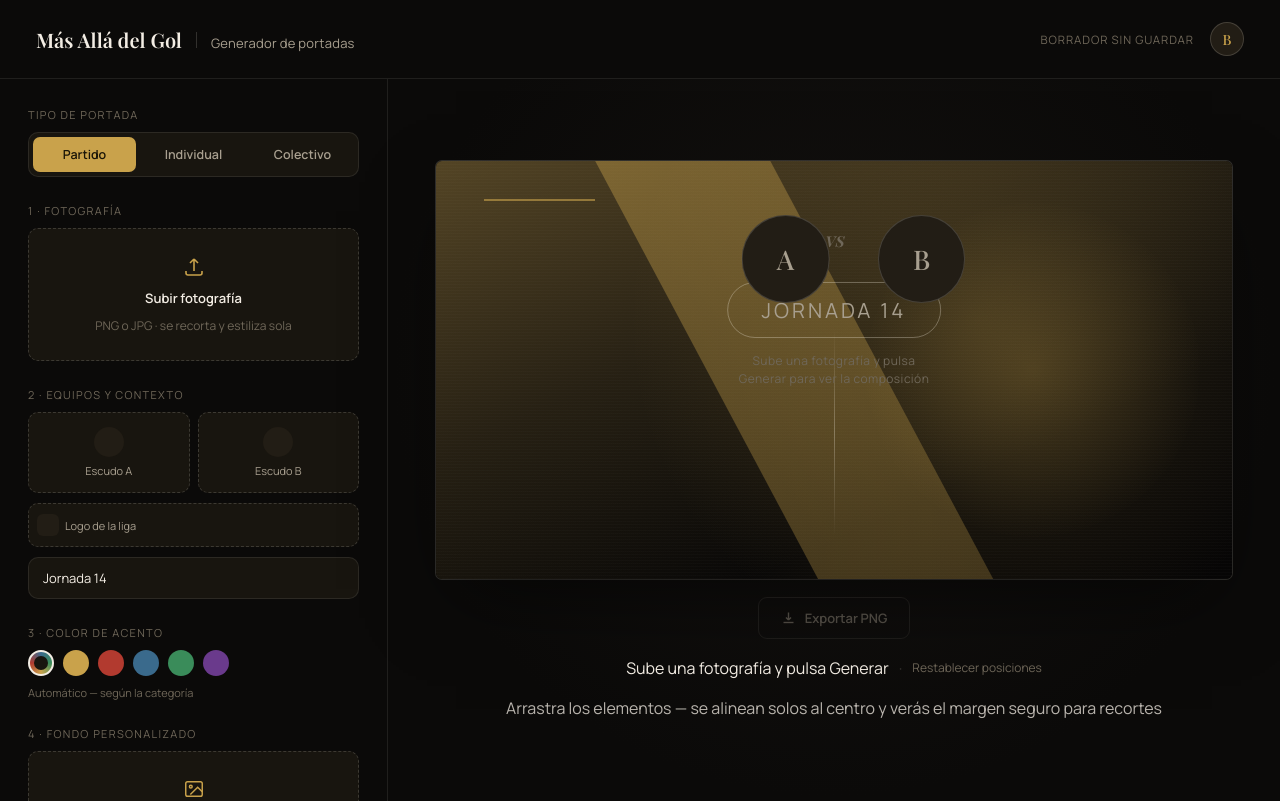
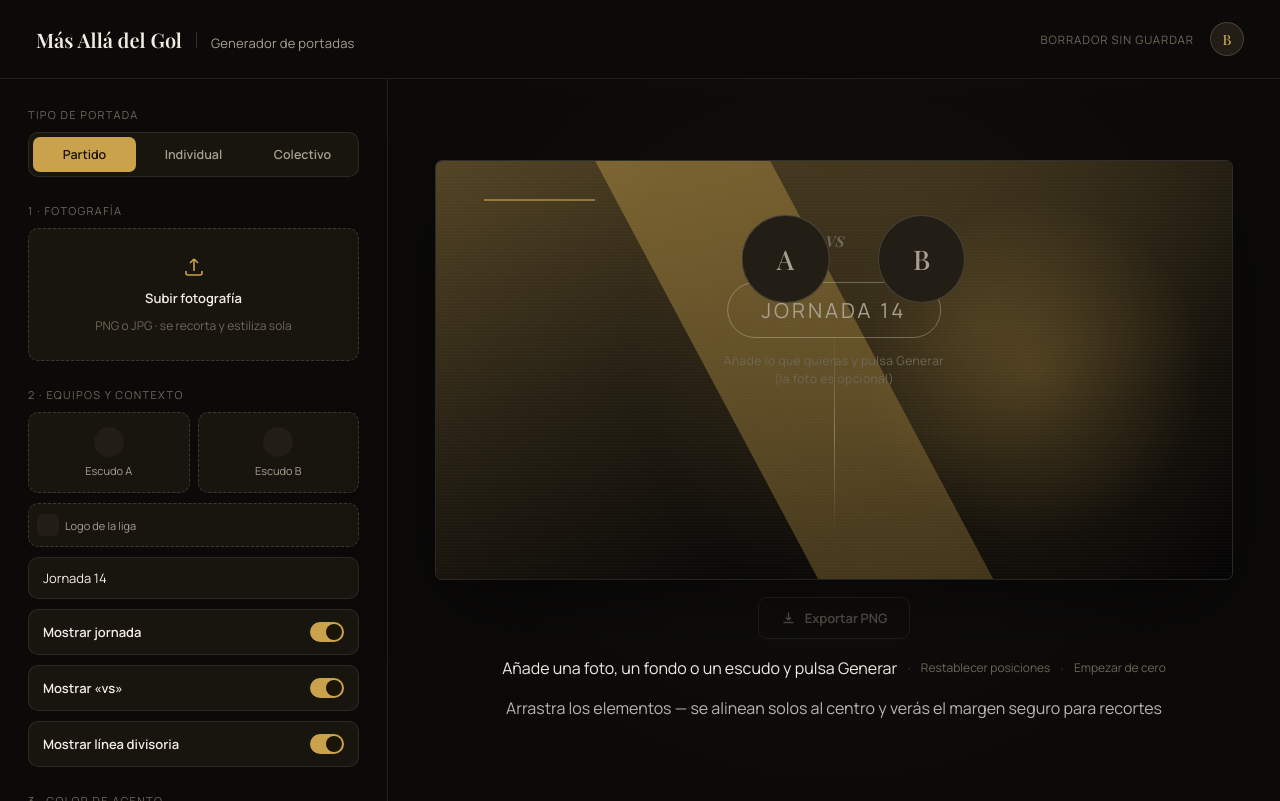
Before and after one commit to bleteanalisis/bleteanalisis-generador-portadas, a Next.js app: page / in a window 1280 px wide. Built offline with nearby package versions, Linux system fonts and the light colour scheme.

Commit message:
Add files via upload

```diff
--- a/app/page.js
+++ b/app/page.js
@@ -42,6 +42,11 @@ export default function Home() {
   const [leagueScale, setLeagueScale] = useState(1);
   const [teamCrestScale, setTeamCrestScale] = useState(1);
   const [autoAccent, setAutoAccent] = useState(null);
+  const [showJornada, setShowJornada] = useState(true);
+  const [showVs, setShowVs] = useState(true);
+  const [showVsLine, setShowVsLine] = useState(true);
+  const [photoScale, setPhotoScale] = useState(1);
+  const [photoOffsetY, setPhotoOffsetY] = useState(0);
   const [watermarkUrl, setWatermarkUrl] = useState(null);
   const [watermarkScale, setWatermarkScale] = useState(1);
   const [watermarkOpacity, setWatermarkOpacity] = useState(55);
@@ -259,6 +264,11 @@ export default function Home() {
     setLeagueScale(1);
     setTeamCrestScale(1);
     setAutoAccent(null);
+    setPhotoScale(1);
+    setPhotoOffsetY(0);
+    setShowJornada(true);
+    setShowVs(true);
+    setShowVsLine(true);
   }
 
   function handleFileChosen(file) {
@@ -280,9 +290,11 @@ export default function Home() {
   }
 
   const hasPhoto = category === "colectivo" ? colectivoPhotos.length > 0 : !!photoUrl;
+  const hasContent =
+    hasPhoto || !!bgUrl || !!crestAUrl || !!crestBUrl || !!leagueUrl || !!teamCrestUrl;
 
   function handleGenerate() {
-    if (!hasPhoto || generating) return;
+    if (!hasContent || generating) return;
     setGenerating(true);
     setGenerated(false);
     setTimeout(() => {
@@ -368,10 +380,54 @@ export default function Home() {
     setPositions({});
   }
 
+  function resetAll() {
+    if (objectUrlRef.current) URL.revokeObjectURL(objectUrlRef.current);
+    objectUrlRef.current = null;
+    colectivoUrlsRef.current.forEach((u) => URL.revokeObjectURL(u));
+    colectivoUrlsRef.current = [];
+    clearImage(crestAUrlRef, setCrestAUrl);
+    clearImage(crestBUrlRef, setCrestBUrl);
+    clearImage(leagueUrlRef, setLeagueUrl);
+    clearImage(teamCrestUrlRef, setTeamCrestUrl);
+    clearImage(bgUrlRef, setBgUrl);
+    clearImage(watermarkUrlRef, setWatermarkUrl);
+
+    setPhotoUrl(null);
+    setPhotoName("");
+    setColectivoPhotos([]);
+    setGenerated(false);
+    setGenerating(false);
+    setPositions({});
+    setCustomColor(null);
+    setAutoAccent(null);
+    setJornadaText("Jornada 14");
+    setShowJornada(true);
+    setShowVs(true);
+    setShowVsLine(true);
+    setPhotoScale(1);
+    setPhotoOffsetY(0);
+    setCrestScale(1);
+    setLeagueScale(1);
+    setTeamCrestScale(1);
+    setBgBlur(8);
+    setWatermark(false);
+    setWatermarkScale(1);
+    setWatermarkOpacity(55);
+    setFormat("newsletter");
+  }
+
   function styleFor(key) {
     const p = positions[key];
     if (!p) return {};
     return { left: p.left + "%", top: p.top + "%", right: "auto", bottom: "auto", transform: "translate(-50%,-50%)" };
+  }
+
+  function photoFrameStyle() {
+    return {
+      width: 46 * photoScale + "%",
+      height: 74 * photoScale + "%",
+      bottom: photoOffsetY + "%",
+    };
   }
 
   function colectivoFrameStyle(index, count) {
@@ -395,12 +451,18 @@ export default function Home() {
   }
 
   const fmt = RATIOS[format];
-  const generateLabel = generating ? "Generando…" : !hasPhoto ? "Sube una foto primero" : generated ? "Volver a generar" : "Generar portada";
+  const generateLabel = generating
+    ? "Generando…"
+    : !hasContent
+    ? "Añade una foto, un fondo o un escudo"
+    : generated
+    ? "Volver a generar"
+    : "Generar portada";
   const stageCaptionText = generating
     ? "Componiendo con el tratamiento editorial…"
     : generated
     ? "Vista previa — así se compondría tu portada"
-    : "Sube una fotografía y pulsa Generar";
+    : "Añade una foto, un fondo o un escudo y pulsa Generar";
 
   return (
     <div className="app">
@@ -510,10 +572,34 @@ export default function Home() {
                       </svg>
                     </button>
                   </div>
-                  {generated && (
-                    <a href="#" className="adjust-link" onClick={(e) => e.preventDefault()}>
-                      Ajustar encuadre →
-                    </a>
+                  {category === "partido" && (
+                    <>
+                      <div className="blur-row">
+                        <span className="crest-label">Tamaño</span>
+                        <input
+                          type="range"
+                          min="0.4"
+                          max="1.6"
+                          step="0.05"
+                          value={photoScale}
+                          onChange={(e) => setPhotoScale(Number(e.target.value))}
+                          className="blur-slider"
+                        />
+                        <span className="blur-value">{Math.round(photoScale * 100)}%</span>
+                      </div>
+                      <div className="blur-row">
+                        <span className="crest-label">Altura</span>
+                        <input
+                          type="range"
+                          min="-20"
+                          max="20"
+                          value={photoOffsetY}
+                          onChange={(e) => setPhotoOffsetY(Number(e.target.value))}
+                          className="blur-slider"
+                        />
+                        <span className="blur-value">{photoOffsetY}%</span>
+                      </div>
+                    </>
                   )}
                 </>
               )}
@@ -618,7 +704,27 @@ export default function Home() {
                 value={jornadaText}
                 onChange={(e) => setJornadaText(e.target.value)}
                 placeholder="Jornada 14"
+                disabled={!showJornada}
+                style={showJornada ? undefined : { opacity: 0.4 }}
               />
+              <div className="toggle-row">
+                <div className="toggle-row-title">Mostrar jornada</div>
+                <button className={"switch" + (showJornada ? " on" : "")} onClick={() => setShowJornada((v) => !v)}>
+                  <div className="switch-knob" />
+                </button>
+              </div>
+              <div className="toggle-row">
+                <div className="toggle-row-title">Mostrar «vs»</div>
+                <button className={"switch" + (showVs ? " on" : "")} onClick={() => setShowVs((v) => !v)}>
+                  <div className="switch-knob" />
+                </button>
+              </div>
+              <div className="toggle-row">
+                <div className="toggle-row-title">Mostrar línea divisoria</div>
+                <button className={"switch" + (showVsLine ? " on" : "")} onClick={() => setShowVsLine((v) => !v)}>
+                  <div className="switch-knob" />
+                </button>
+              </div>
             </div>
           )}
 
@@ -889,7 +995,7 @@ export default function Home() {
 
           <button
             className={"export-btn" + (generating ? " generating" : "")}
-            disabled={!hasPhoto || generating}
+            disabled={!hasContent || generating}
             onClick={handleGenerate}
           >
             <svg className="btn-icon" width="17" height="17" viewBox="0 0 24 24" fill="none" stroke="currentColor" strokeWidth="2">
@@ -938,11 +1044,22 @@ export default function Home() {
 
             {category === "partido" && (
               <>
-                <div className="jornada-pill" style={styleFor("jornadaPill")} onPointerDown={startDrag("jornadaPill")}>
-                  {jornadaText || "Jornada 14"}
-                </div>
-                <div className="vs-mark">vs</div>
-                <div className="vs-line" />
+                {generated && photoUrl && (
+                  <div className="photo-frame photo-frame-partido" style={photoFrameStyle()}>
+                    <img src={photoUrl} alt="" />
+                  </div>
+                )}
+                {showJornada && (
+                  <div className="jornada-pill" style={styleFor("jornadaPill")} onPointerDown={startDrag("jornadaPill")}>
+                    {jornadaText || "Jornada 14"}
+                  </div>
+                )}
+                {showVs && (
+                  <div className="vs-mark" style={styleFor("vsMark")} onPointerDown={startDrag("vsMark")}>
+                    vs
+                  </div>
+                )}
+                {showVsLine && <div className="vs-line" />}
                 <div
                   className={(crestAUrl ? "crest-logo" : "crest-mark") + " crest-a"}
                   style={{ ...styleFor("crestA"), width: crestScale * 11 + "%" }}
@@ -966,12 +1083,7 @@ export default function Home() {
                     <img src={leagueUrl} alt="" />
                   </div>
                 )}
-                {generated && photoUrl && (
-                  <div className="photo-frame photo-frame-partido">
-                    <img src={photoUrl} alt="" />
-                  </div>
-                )}
-                {!generated && <div className="empty-note">Sube una fotografía y pulsa<br />Generar para ver la composición</div>}
+                {!generated && <div className="empty-note">Añade lo que quieras y pulsa Generar<br />(la foto es opcional)</div>}
               </>
             )}
 
@@ -982,7 +1094,7 @@ export default function Home() {
                     <img src={photoUrl} alt="" />
                   </div>
                 )}
-                {!generated && <div className="empty-note">Sube una fotografía y pulsa<br />Generar para ver la vista previa</div>}
+                {!generated && <div className="empty-note">Añade lo que quieras y pulsa Generar<br />(la foto es opcional)</div>}
                 <div className="team-tag" style={styleFor("teamTag")} onPointerDown={startDrag("teamTag")}>
                   {teamCrestUrl ? (
                     <div className="team-logo" style={{ width: 22 * teamCrestScale }}>
@@ -1005,7 +1117,7 @@ export default function Home() {
                       <img src={p.url} alt="" />
                     </div>
                   ))}
-                {!generated && <div className="empty-note">Sube una fotografía y pulsa<br />Generar para ver la vista previa</div>}
+                {!generated && <div className="empty-note">Añade lo que quieras y pulsa Generar<br />(la foto es opcional)</div>}
                 <div className="team-tag" style={styleFor("teamTag")} onPointerDown={startDrag("teamTag")}>
                   {teamCrestUrl ? (
                     <div className="team-logo" style={{ width: 22 * teamCrestScale }}>
@@ -1058,6 +1170,10 @@ export default function Home() {
             <span style={{ color: "var(--border-strong)" }}>·</span>
             <button className="reset-link" onClick={resetPositions}>
               Restablecer posiciones
+            </button>
+            <span style={{ color: "var(--border-strong)" }}>·</span>
+            <button className="reset-link danger" onClick={resetAll}>
+              Empezar de cero
             </button>
           </div>
           <div className="stage-caption" style={{ opacity: 0.75 }}>
@@ -1188,14 +1304,14 @@ button{font-family:var(--font-sans);cursor:pointer;-webkit-appearance:none;appea
 .empty-note{position:absolute;inset:0;display:flex;align-items:center;justify-content:center;font-family:var(--font-sans);font-size:12px;color:var(--text-faint);text-align:center;letter-spacing:.04em;line-height:1.5;}
 .watermark-logo{position:absolute;right:4%;bottom:4%;filter:drop-shadow(0 2px 8px rgba(0,0,0,.5));}
 .watermark-logo img{width:100%;height:auto;display:block;object-fit:contain;}
-.photo-frame{position:absolute;overflow:hidden;}
+.photo-frame{position:absolute;overflow:hidden;z-index:1;}
 .photo-frame img{width:100%;height:100%;object-fit:cover;filter:grayscale(1) contrast(1.15) brightness(.92);display:block;}
 .photo-frame-individual{right:6%;bottom:0;width:46%;height:92%;-webkit-mask-image:linear-gradient(to bottom,transparent 0%,black 16%);mask-image:linear-gradient(to bottom,transparent 0%,black 16%);}
 .photo-frame-colectivo{left:50%;bottom:0;width:60%;height:80%;transform:translateX(-50%);-webkit-mask-image:linear-gradient(to bottom,transparent 0%,black 16%);mask-image:linear-gradient(to bottom,transparent 0%,black 16%);}
 .photo-frame-partido{left:50%;bottom:0;width:46%;height:74%;transform:translateX(-50%);-webkit-mask-image:linear-gradient(to bottom,transparent 0%,black 20%);mask-image:linear-gradient(to bottom,transparent 0%,black 20%);}
-.jornada-pill,.crest-mark,.crest-logo,.team-tag,.league-mark,.watermark-logo{cursor:grab;touch-action:none;}
-.jornada-pill:hover,.crest-mark:hover,.crest-logo:hover,.team-tag:hover,.league-mark:hover,.watermark-logo:hover{outline:1px dashed rgba(243,237,224,.4);outline-offset:4px;}
-.jornada-pill:active,.crest-mark:active,.crest-logo:active,.team-tag:active,.league-mark:active,.watermark-logo:active{cursor:grabbing;outline:1px dashed var(--gold);z-index:10;}
+.jornada-pill,.crest-mark,.crest-logo,.team-tag,.league-mark,.watermark-logo,.vs-mark{cursor:grab;touch-action:none;z-index:3;}
+.jornada-pill:hover,.crest-mark:hover,.crest-logo:hover,.team-tag:hover,.league-mark:hover,.watermark-logo:hover,.vs-mark:hover{outline:1px dashed rgba(243,237,224,.4);outline-offset:4px;}
+.jornada-pill:active,.crest-mark:active,.crest-logo:active,.team-tag:active,.league-mark:active,.watermark-logo:active,.vs-mark:active{cursor:grabbing;outline:1px dashed var(--gold);z-index:10;}
 .safe-margin{position:absolute;inset:6%;border:1px dashed rgba(243,237,224,.3);pointer-events:none;opacity:0;transition:opacity .15s ease;border-radius:2px;}
 .safe-margin.show{opacity:1;}
 .snap-guide{position:absolute;background:var(--gold);opacity:0;pointer-events:none;transition:opacity .08s ease;box-shadow:0 0 6px rgba(201,162,75,.6);}
@@ -1204,6 +1320,7 @@ button{font-family:var(--font-sans);cursor:pointer;-webkit-appearance:none;appea
 #guideH{top:50%;left:0;right:0;height:1px;transform:translateY(-50%);}
 .reset-link{font-size:12px;background:none;border:none;color:var(--text-faint);padding:0;}
 .reset-link:hover{color:var(--gold);}
+.reset-link.danger:hover{color:#d2624f;}
 @media (max-width:860px){
   .body{flex-direction:column;}
   .panel{width:100%;max-height:none;border-right:none;border-bottom:1px solid var(--border);}
```
